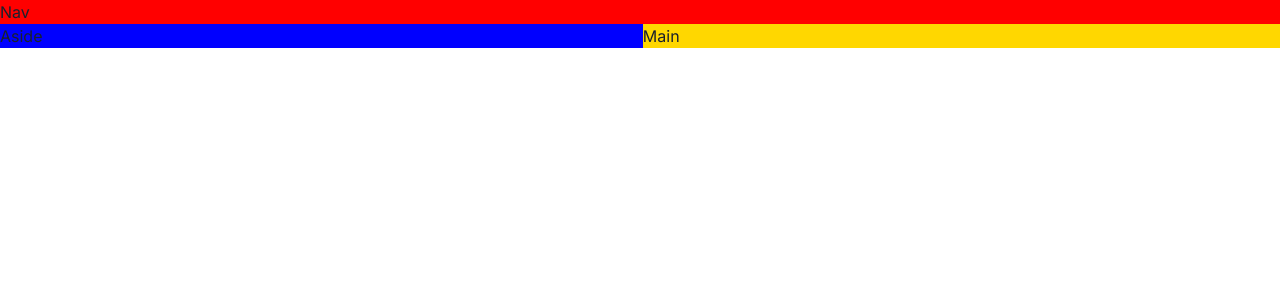
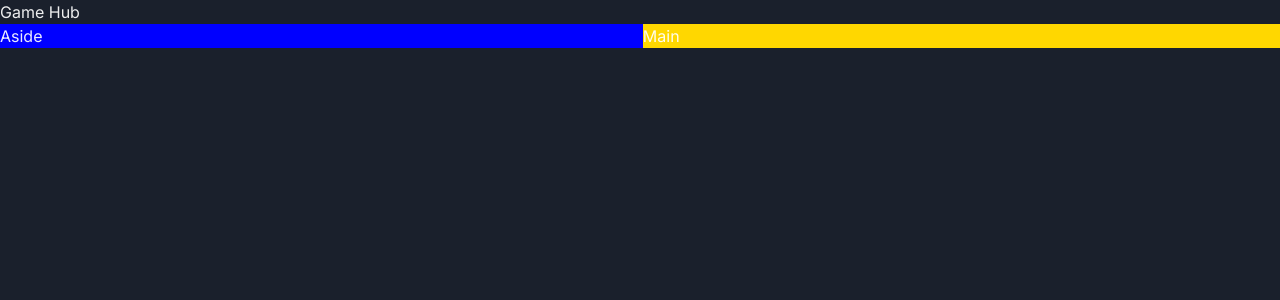
Before and after one commit to ruipaulocalei/nextjs-game-hub, a Next.js app: page / in a window 1280 px wide. Shown: the top 300 px of the page. Built offline with nearby package versions, Linux system fonts and the light colour scheme.

Commit message:
Implement Dark Mode

```diff
--- /dev/null
+++ b/app/components/NavBar.tsx
@@ -0,0 +1,12 @@
+import { HStack, Text } from '@chakra-ui/react';
+import React from 'react';
+
+const NavBar = () => {
+  return (
+    <HStack>
+      <Text>Game Hub</Text>
+    </HStack>
+  );
+};
+
+export default NavBar;
--- a/app/layout.tsx
+++ b/app/layout.tsx
@@ -2,6 +2,7 @@ import type { Metadata } from 'next';
 import { Inter } from 'next/font/google';
 import './globals.css';
 import { Providers } from './providers';
+import theme from './theme';
 
 const inter = Inter({ subsets: ['latin'] });
 
@@ -19,7 +20,9 @@ export default function RootLayout({
     <html lang="en">
       <body className={inter.className}>
         {' '}
-        <Providers>{children}</Providers>
+        <Providers>
+          {children}
+        </Providers>
       </body>
     </html>
   );
--- a/app/page.tsx
+++ b/app/page.tsx
@@ -1,5 +1,6 @@
 import { Button, Grid, GridItem, Show } from '@chakra-ui/react';
 import Image from 'next/image';
+import NavBar from './components/NavBar';
 
 export default function Home() {
   return (
@@ -10,8 +11,8 @@ export default function Home() {
           lg: `"nav nav" "aside main"`,
         }}
       >
-        <GridItem area={'nav'} bg={'red'}>
-          Nav
+        <GridItem area={'nav'}>
+          <NavBar />
         </GridItem>
         <Show above="lg">
           <GridItem area={'aside'} bg={'blue'}>
--- a/app/providers.tsx
+++ b/app/providers.tsx
@@ -1,8 +1,14 @@
 // app/providers.tsx
-'use client'
+'use client';
 
-import { ChakraProvider } from '@chakra-ui/react'
+import { ChakraProvider, ColorModeScript } from '@chakra-ui/react';
+import theme from './theme';
 
 export function Providers({ children }: { children: React.ReactNode }) {
-  return <ChakraProvider>{children}</ChakraProvider>
+  return (
+    <ChakraProvider theme={theme}>
+      <ColorModeScript initialColorMode={theme.config.initialColorMode} />
+      {children}
+    </ChakraProvider>
+  );
 }
--- /dev/null
+++ b/app/theme.ts
@@ -0,0 +1,9 @@
+import { ThemeConfig, extendTheme } from "@chakra-ui/react"
+
+const config: ThemeConfig = {
+    initialColorMode: 'dark'
+}
+
+const theme =  extendTheme({config})
+
+export default theme
```
